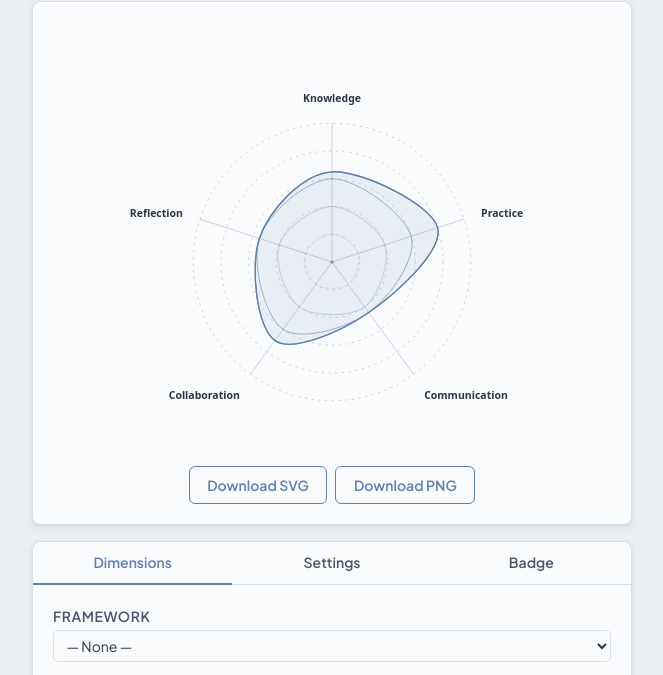
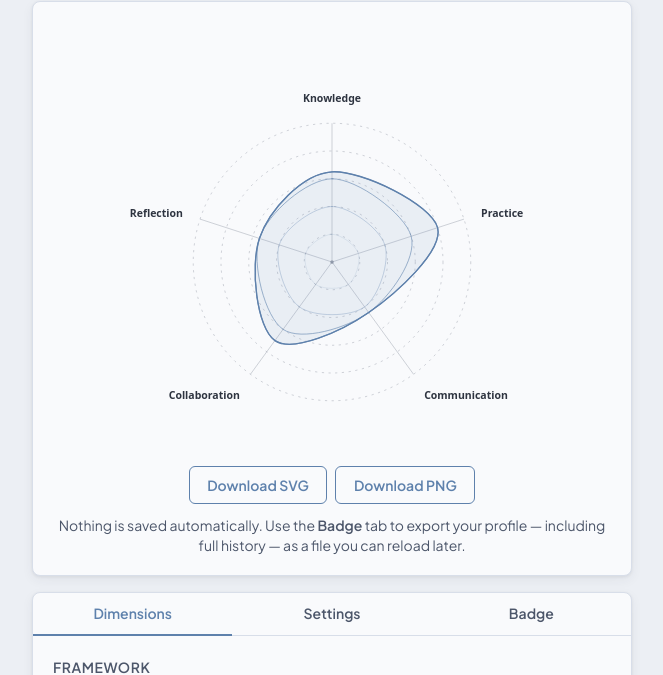
Before and after one commit to dynamicskillset/Contours, a website built with Vite: page index.html in a window 1280 px wide. Shown: the part 97-772 px from the top of the page, without its empty margins (308-971 px from the left). Built offline with nearby package versions, Linux system fonts and the light colour scheme.

Commit message:
:memo: add save hint explaining no auto-save, point to Badge export
Co-Authored-By: Claude Sonnet 4.6 <noreply@anthropic.com>

```diff
--- a/index.html
+++ b/index.html
@@ -26,6 +26,7 @@
           <div class="svg-actions hidden" id="svg-actions">
             <button type="button" id="download-svg-btn" class="btn-secondary">Download SVG</button>
             <button type="button" id="download-png-btn" class="btn-secondary">Download PNG</button>
+            <p class="save-hint">Nothing is saved automatically. Use the <strong>Badge</strong> tab to export your profile — including full history — as a file you can reload later.</p>
           </div>
         </div>
 
--- a/src/styles/main.css
+++ b/src/styles/main.css
@@ -120,8 +120,18 @@ body {
 
 .svg-actions {
   display: flex;
+  flex-wrap: wrap;
+  justify-content: center;
   gap: 0.5rem;
-  justify-content: center;
+}
+
+.save-hint {
+  width: 100%;
+  margin: 0.25rem 0 0;
+  font-size: var(--text-sm);
+  color: var(--color-text-secondary);
+  text-align: center;
+  line-height: 1.4;
 }
 
 /* ── Preview bar ── */
```
